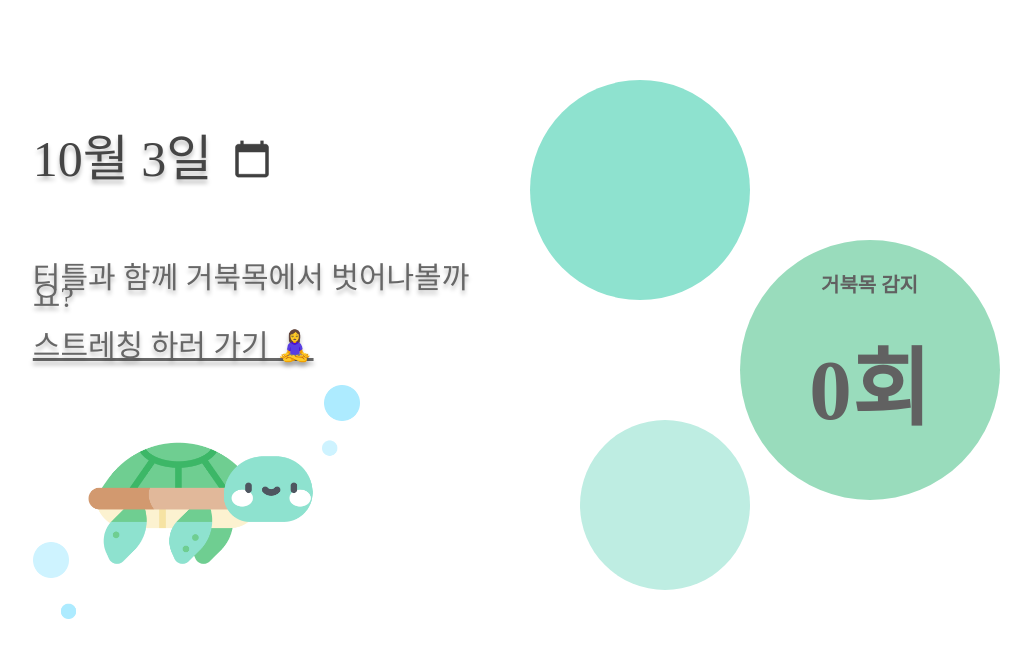
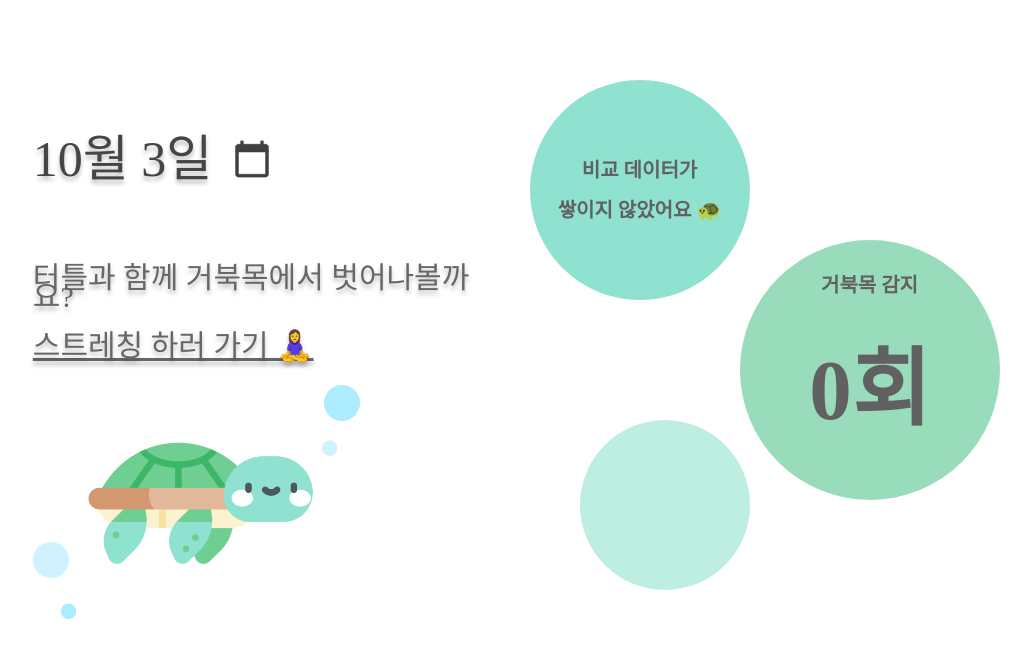
Before and after one commit to eong-geum/iot_turtleProject-front, a React (Create React App) app: page / in a window 1280 px wide. Shown: the top 658 px of the page, without its empty margins (148-1179 px from the left). Built offline with nearby package versions, Linux system fonts and the light colour scheme; no server answers; the database is empty.

Commit message:
feat/ 전 날 카운트 비교 로직 추가 및 UI 수정

```diff
--- a/src/App.js
+++ b/src/App.js
@@ -78,7 +78,7 @@ function App() {
 	let getDB = '';
 	onValue(starCountRef, (snapshot) => {
 		getDB = snapshot.val();
-		console.log('최최최종 ', getDB);
+		// dispatch({ type: 'getTodayCount' });
 		return getDB;
 	});
 
@@ -88,7 +88,8 @@ function App() {
 		todayDate: new Date(),
 		isModalClose: true,
 		isTurtle: false,
-		getFirebaseDB: getDB ? getDB : 0,
+		todayCount: getDB ? getDB : 0,
+		compareCount: getDB ? getDB : 0,
 	};
 
 	function ourReducer(draft, action) {
@@ -99,8 +100,20 @@ function App() {
 				draft.todayDate = action.todayDate;
 				break;
 
-			case 'handleDB':
-				draft.getFirebaseDB = getDB.count[draft.userName][date]
+			case 'getCompareCount':
+				const yesterday = toStringByFormatting(
+					new Date(new Date().setDate(new Date(draft.todayDate).getDate() - 1)),
+				);
+				draft.compareCount =
+					getDB.count[draft.userName][date] &&
+					getDB.count[draft.userName][yesterday]
+						? getDB.count[draft.userName][date].count -
+						  getDB.count[draft.userName][yesterday].count
+						: 0;
+				break;
+
+			case 'getTodayCount':
+				draft.todayCount = getDB.count[draft.userName][date]
 					? getDB.count[draft.userName][date].count
 					: 0;
 				break;
--- a/src/components/DashBoard/DashBoard.js
+++ b/src/components/DashBoard/DashBoard.js
@@ -24,9 +24,9 @@ const DashBoard = (props) => {
 	const [date, setDate] = useState(new Date());
 	const onChange = (date) => {
 		setDate(date);
-
 		appDispatch({ type: 'handleDate', todayDate: date });
-		appDispatch({ type: 'handleDB' });
+		appDispatch({ type: 'getTodayCount' });
+		appDispatch({ type: 'getCompareCount' });
 	};
 
 	useEffect(() => {
@@ -34,6 +34,39 @@ const DashBoard = (props) => {
 		// 	props.history.push('/detect');
 		// }
 	}, []);
+
+	const compareUI = () => {
+		let abs = 1;
+		let more = '';
+		let imo = '';
+
+		if (appState.compareCount === 0) {
+			return (
+				<span className="content-circle__group content-circle__group--left">
+					<p className="content-circle__title">비교 데이터가</p>
+					<p className="content-circle__title">쌓이지 않았어요 🐢</p>
+				</span>
+			);
+		} else if (appState.compareCount < 0) {
+			abs = -1;
+			more = '덜';
+			imo = '🎉';
+		} else {
+			more = '더';
+			imo = '😢';
+		}
+		return (
+			<span className="content-circle__group content-circle__group--left">
+				<p className="content-circle__title">어제보다</p>
+				<p className="content-circle__content" style={{ fontSize: '45px' }}>
+					{appState.compareCount * abs}회
+				</p>
+				<p className="content-circle__title">
+					{more} 감지되었어요 {imo}
+				</p>
+			</span>
+		);
+	};
 
 	const getDateTitle = () => {
 		let month = appState.todayDate.getMonth() + 1;
@@ -76,13 +109,11 @@ const DashBoard = (props) => {
 			</div>
 			<div className="pc__table--right">
 				<div className="content-circle__container">
-					<span className="content-circle__group content-circle__group--left"></span>
+					{compareUI()}
 
 					<span className="content-circle__group content-circle__group--right">
 						<p className="content-circle__title">거북목 감지</p>
-						<p className="content-circle__content">
-							{appState.getFirebaseDB}회
-						</p>
+						<p className="content-circle__content">{appState.todayCount}회</p>
 					</span>
 
 					<span className="content-circle__group content-circle__group--bottom"></span>
```
